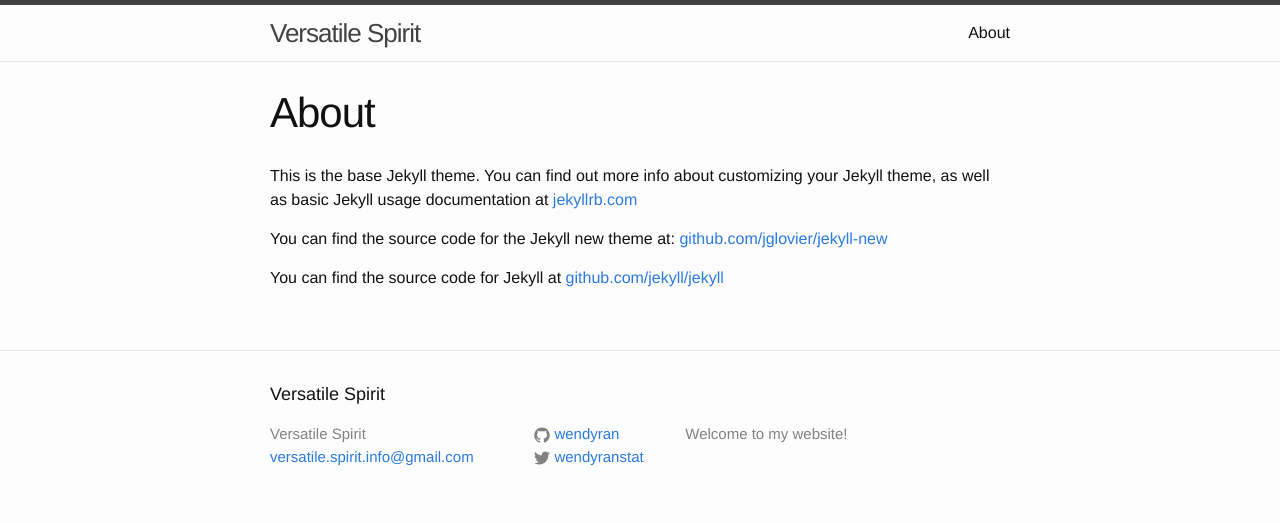
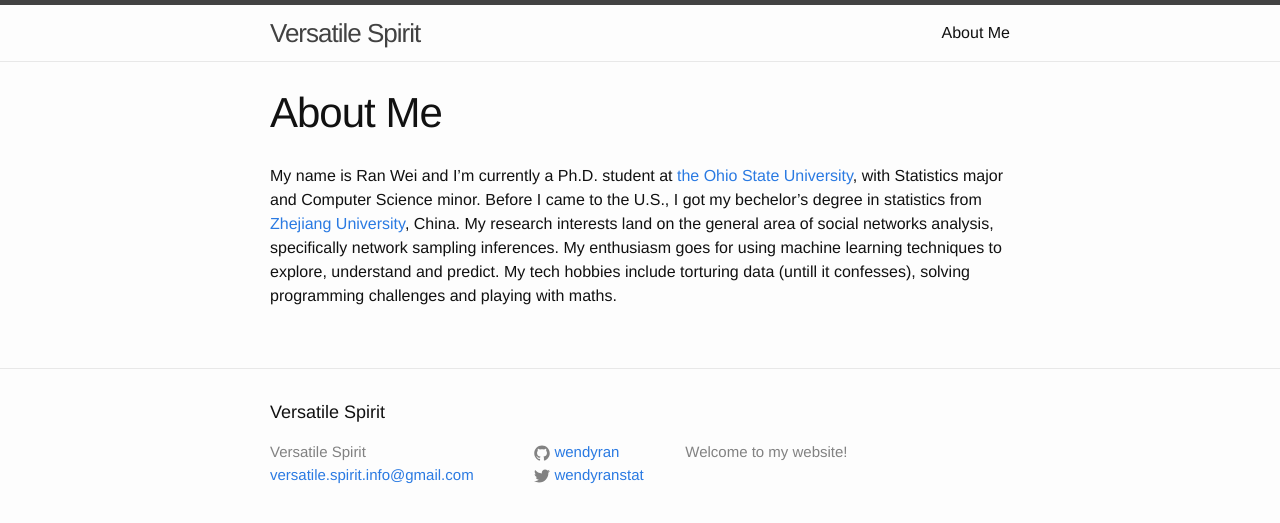
Before and after one commit to wendyran/wendyran.github.io, a Jekyll site: the page built from about.md, in a window 1280 px wide. Shown: the top 523 px of the page. Built offline with Jekyll 4.4.1, drawn with Linux system fonts in a browser that asks for light colours.

Commit message:
Update 'about.md'

```diff
--- a/about.md
+++ b/about.md
@@ -1,11 +1,7 @@
 ---
 layout: page
-title: About
+title: About Me
 permalink: /about/
 ---
 
-This is the base Jekyll theme. You can find out more info about customizing your Jekyll theme, as well as basic Jekyll usage documentation at [jekyllrb.com](http://jekyllrb.com/)
-
-You can find the source code for the Jekyll new theme at: [github.com/jglovier/jekyll-new](https://github.com/jglovier/jekyll-new)
-
-You can find the source code for Jekyll at [github.com/jekyll/jekyll](https://github.com/jekyll/jekyll)
+My name is Ran Wei and I'm currently a Ph.D. student at [the Ohio State University](http://www.stat.osu.edu), with Statistics major and Computer Science minor. Before I came to the U.S., I got my bechelor's degree in statistics from [Zhejiang University](http://www.zju.edu.cn/english), China. My research interests land on the general area of social networks analysis, specifically network sampling inferences. My enthusiasm goes for using machine learning techniques to explore, understand and predict. My tech hobbies include torturing data (untill it confesses), solving programming challenges and playing with maths.
```
Also changed, not shown: _posts/2015-05-25-welcome-to-jekyll.markdown (deleted, +0 -25 lines), 5 other files.
